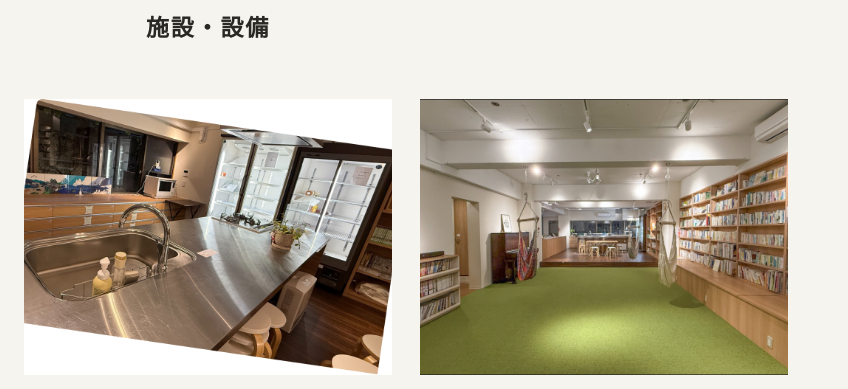
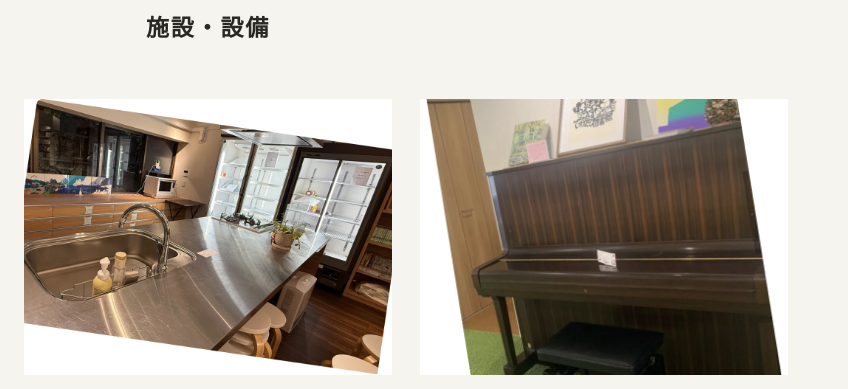
Before and after one commit to mhinata2010-wq/tewatashilibrary, a plain HTML site: page index.html in a window 1280 px wide. Both pictures are taken after a click on the link "図書館の設備を見る". Shown: the part 2850-3239 px from the top of the page, 432-1280 px from the left. Drawn offline with Linux system fonts and the light colour scheme; a web font is replaced by a local one.

Commit message:
fix: use designated piano photo for piano facility card

```diff
--- a/index.html
+++ b/index.html
@@ -6,7 +6,7 @@
 <section id="about-intro" class="about-intro block" aria-labelledby="about-intro-title"><div class="container about-intro-content"><h2 id="about-intro-title">てわたし図書館について</h2><button class="intro-cta" type="button" id="open-about" aria-controls="about-content" aria-expanded="false">こちらをクリック</button></div></section>
 <div id="about-content" class="about-content" hidden><section id="about" class="block"><div class="container"><h2 class="section-heading">てわたし図書館について</h2><div class="about-grid"><div class="photo"><span class="image-fallback" hidden>てわたし図書館の写真を準備中</span><img src="./assets/images/about-figma.png" data-fallback alt="図書館内に並ぶ本棚" loading="lazy"></div><div class="about-copy"><h2>概要</h2><p>北習志野てわたし図書館は、地域から寄贈された多くの本と、人と人の出会いがある民間図書館です。地域に開かれた場として、読書や交流、さまざまな活動に利用されています。</p><p>地域が元気になってほしいという想いから始まった、本を通じて人と人がつながる場所です。</p><a href="http://www.librarylife.net/booksearch/index/?location=0119&amp;keyword=" class="outline-button" target="_blank" rel="noopener noreferrer">蔵書を検索する</a></div></div></div></section>
 <section class="block"><div class="container about-grid reverse"><div class="about-copy"><h2>図書館の中に、みんなの居場所。</h2><p>本を読むだけではなく、話したり、学んだり、料理をしたり。キッチンやピアノを備えた空間は、料理教室や演奏会、ワークショップ、交流会などにも使えます。</p><p>図書館の開館時間外も、貸切レンタルスペースとしてもご相談いただけます。利用可能日時はお問い合わせください。</p><a class="outline-button" href="rental.html">レンタルスペース詳細</a></div><div class="two-photos"><div class="photo"><span class="image-fallback" hidden>てわたし図書館の写真を準備中</span><img src="./assets/images/piano-figma.png" data-fallback alt="施設の様子" loading="lazy"></div><div class="photo"><span class="image-fallback" hidden>てわたし図書館の写真を準備中</span><img src="./assets/images/kitchen-figma.png" data-fallback alt="図書館の交流スペース" loading="lazy"></div></div></div></section>
-<section id="facilities" class="block" aria-labelledby="facilities-heading"><div class="container"><h2 id="facilities-heading" class="section-heading">施設・設備</h2><div class="facility-grid"><article class="facility"><div class="photo"><span class="image-fallback" hidden>てわたし図書館の写真を準備中</span><img src="./assets/images/hero-figma.png" data-fallback alt="図書館スペース" loading="lazy"></div><h3>図書館</h3><p>たくさんの本に囲まれた読書・交流スペース。</p></article><article class="facility"><div class="photo"><span class="image-fallback" hidden>てわたし図書館の写真を準備中</span><img src="./assets/images/kitchen-figma.png" data-fallback alt="キッチン設備" loading="lazy"></div><h3>キッチン</h3><p>料理教室や食を囲む集まりに。大型冷蔵庫、冷凍庫、オーブンレンジなどを備えています。</p></article><article class="facility"><div class="photo"><span class="image-fallback" hidden>てわたし図書館の写真を準備中</span><img src="./assets/images/about-figma.png" data-fallback alt="ピアノやイベントスペース" loading="lazy"></div><h3>ピアノ・イベント</h3><p>演奏会やワークショップなど、多様な使い方ができます。</p></article></div></div></section>
+<section id="facilities" class="block" aria-labelledby="facilities-heading"><div class="container"><h2 id="facilities-heading" class="section-heading">施設・設備</h2><div class="facility-grid"><article class="facility"><div class="photo"><span class="image-fallback" hidden>てわたし図書館の写真を準備中</span><img src="./assets/images/hero-figma.png" data-fallback alt="図書館スペース" loading="lazy"></div><h3>図書館</h3><p>たくさんの本に囲まれた読書・交流スペース。</p></article><article class="facility"><div class="photo"><span class="image-fallback" hidden>てわたし図書館の写真を準備中</span><img src="./assets/images/kitchen-figma.png" data-fallback alt="キッチン設備" loading="lazy"></div><h3>キッチン</h3><p>料理教室や食を囲む集まりに。大型冷蔵庫、冷凍庫、オーブンレンジなどを備えています。</p></article><article class="facility"><div class="photo"><span class="image-fallback" hidden>てわたし図書館の写真を準備中</span><img src="./assets/images/piano-figma.png" data-fallback alt="ピアノのある交流スペース" loading="lazy"></div><h3>ピアノ・イベント</h3><p>演奏会やワークショップなど、多様な使い方ができます。</p></article></div></div></section>
 </div>
 
 <section id="news" class="block"><div class="container"><h2 class="section-heading">NEWS</h2><div class="news-list"><div class="news-row"><time datetime="2026-11">お知らせ</time><p>最新のお知らせ・イベント情報はInstagramをご確認ください。</p></div><div class="news-row"><time datetime="2026-11">カレンダー</time><p>図書館の予定は下部のカレンダーでご確認いただけます。</p></div><div class="news-row"><time datetime="2026-11">レンタル</time><p>キッチンやピアノを使ったイベント・ワークショップのご相談を受け付けています。</p></div></div><div class="center"><a class="outline-button" href="https://www.instagram.com/kitanarashino.tewatashi.lib" target="_blank" rel="noopener noreferrer">more</a></div></div></section>
```
